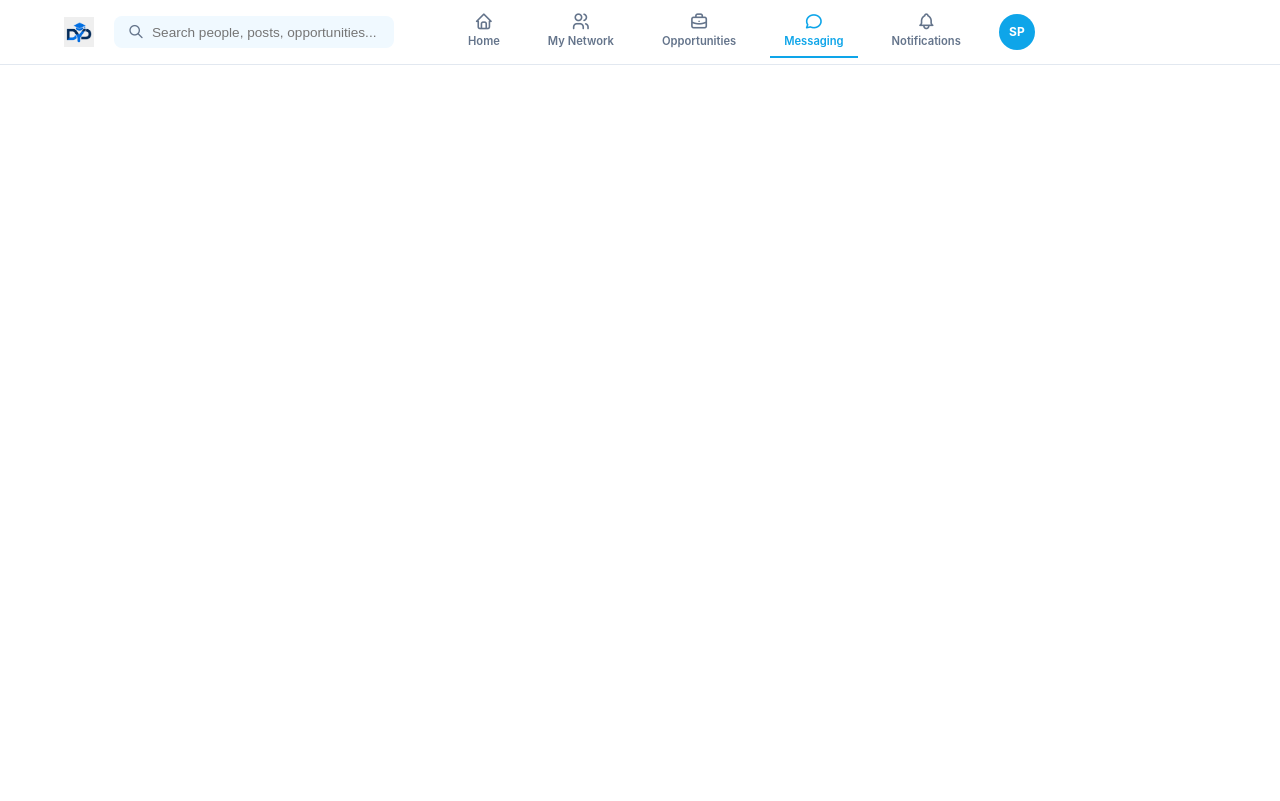
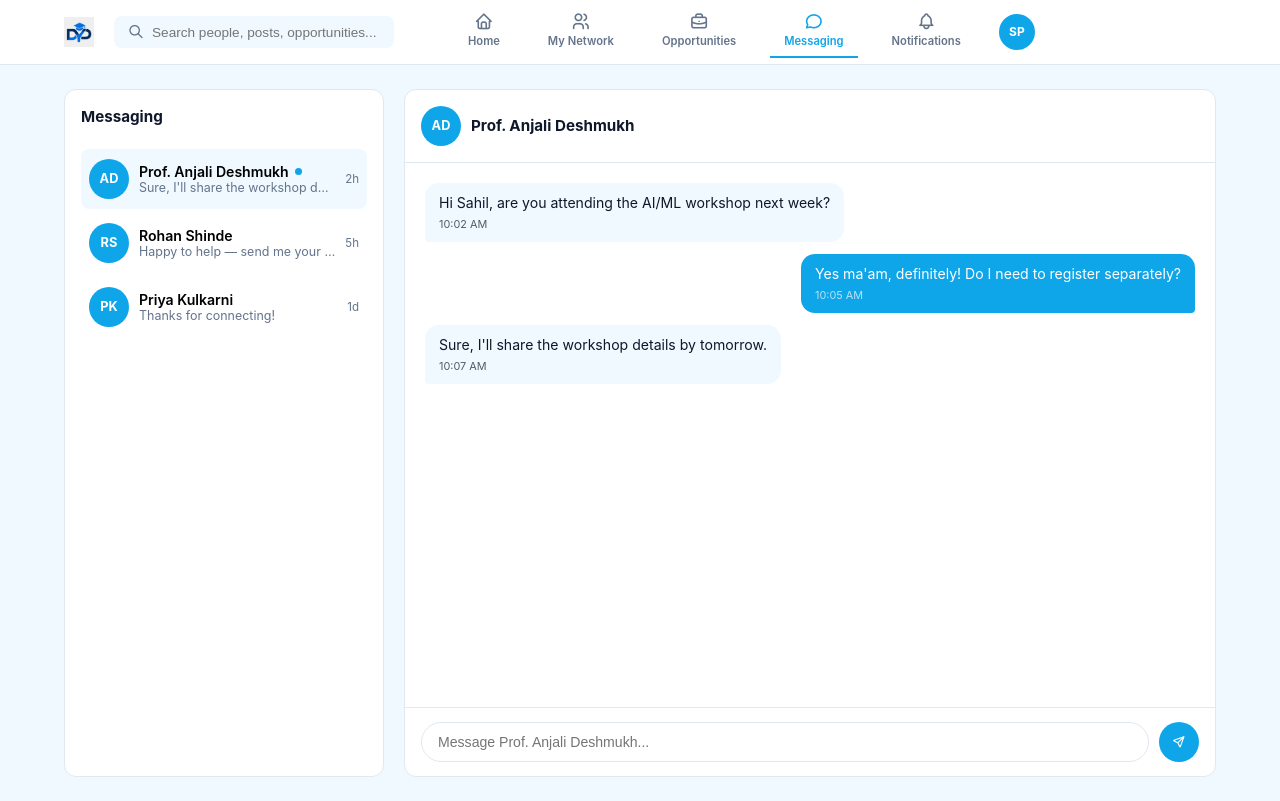
Before and after one commit to Sahilpatil2320/DYPConnect, a React (Vite) app in the folder client/: page /messages in a window 1280 px wide. Built offline with nearby package versions, Linux system fonts and the light colour scheme.

Commit message:
feat: add messages page with conversation list and chat UI

```diff
--- a/client/src/App.jsx
+++ b/client/src/App.jsx
@@ -15,6 +15,7 @@ import { useLocation } from "react-router-dom";
 import DashboardNavbar from "./components/DashboardNavbar";
 import Network from "./pages/Network";
 import Opportunities from "./pages/Opportunities";
+import Messages from "./pages/Messages";
 
 function App() {
     const location = useLocation();
@@ -37,6 +38,7 @@ function App() {
                 <Route path="/dashboard" element={<Dashboard />} />
                 <Route path="/network" element={<Network />} />
                 <Route path="/opportunities" element={<Opportunities />} />
+                <Route path="/messages" element={<Messages />} />
             </Routes>
             {!isDashboardRoute && <Footer />}
         </>
--- /dev/null
+++ b/client/src/pages/Messages.css
@@ -0,0 +1,195 @@
+.messages-page {
+  background: var(--color-bg-soft);
+  padding: 24px 0;
+}
+
+.messages-container {
+  max-width: var(--max-width);
+  margin: 0 auto;
+  padding: 0 24px;
+  display: grid;
+  grid-template-columns: 320px 1fr;
+  gap: 20px;
+  height: calc(100vh - 112px);
+}
+
+.conversation-list {
+  background: white;
+  border: 1px solid var(--color-border);
+  border-radius: 12px;
+  padding: 16px;
+  overflow-y: auto;
+  display: flex;
+  flex-direction: column;
+  gap: 4px;
+}
+
+.conversation-item {
+  display: flex;
+  align-items: center;
+  gap: 10px;
+  padding: 10px 8px;
+  background: none;
+  border-radius: 8px;
+  text-align: left;
+}
+
+.conversation-item:hover {
+  background: var(--color-bg-soft);
+}
+
+.conversation-item-active {
+  background: var(--color-bg-soft);
+}
+
+.conversation-info {
+  flex: 1;
+  min-width: 0;
+}
+
+.conversation-name {
+  font-size: 0.88rem;
+  font-weight: 600;
+  display: flex;
+  align-items: center;
+  gap: 6px;
+  white-space: nowrap;
+  overflow: hidden;
+  text-overflow: ellipsis;
+}
+
+.unread-dot {
+  width: 7px;
+  height: 7px;
+  border-radius: 50%;
+  background: var(--color-primary);
+  flex-shrink: 0;
+}
+
+.conversation-preview {
+  font-size: 0.78rem;
+  color: var(--color-text-muted);
+  white-space: nowrap;
+  overflow: hidden;
+  text-overflow: ellipsis;
+}
+
+.conversation-time {
+  font-size: 0.72rem;
+  color: var(--color-text-muted);
+  flex-shrink: 0;
+}
+
+.chat-window {
+  background: white;
+  border: 1px solid var(--color-border);
+  border-radius: 12px;
+  display: flex;
+  flex-direction: column;
+  overflow: hidden;
+}
+
+.chat-header {
+  display: flex;
+  align-items: center;
+  gap: 10px;
+  padding: 16px;
+  border-bottom: 1px solid var(--color-border);
+}
+
+.chat-header-name {
+  font-weight: 700;
+  font-size: 0.95rem;
+}
+
+.chat-messages {
+  flex: 1;
+  overflow-y: auto;
+  padding: 20px;
+  display: flex;
+  flex-direction: column;
+  gap: 12px;
+}
+
+.chat-bubble-row {
+  display: flex;
+}
+
+.chat-bubble-row-me {
+  justify-content: flex-end;
+}
+
+.chat-bubble {
+  max-width: 65%;
+  padding: 10px 14px;
+  border-radius: 14px;
+  font-size: 0.88rem;
+  line-height: 1.4;
+}
+
+.chat-bubble-them {
+  background: var(--color-bg-soft);
+  border-bottom-left-radius: 4px;
+}
+
+.chat-bubble-me {
+  background: var(--color-primary);
+  color: white;
+  border-bottom-right-radius: 4px;
+}
+
+.chat-bubble-time {
+  display: block;
+  font-size: 0.68rem;
+  margin-top: 4px;
+  opacity: 0.7;
+}
+
+.chat-input-bar {
+  display: flex;
+  gap: 10px;
+  padding: 14px 16px;
+  border-top: 1px solid var(--color-border);
+}
+
+.chat-input-bar input {
+  flex: 1;
+  border: 1px solid var(--color-border);
+  border-radius: 20px;
+  padding: 10px 16px;
+  font-size: 0.88rem;
+  outline: none;
+}
+
+.chat-input-bar input:focus {
+  border-color: var(--color-primary);
+}
+
+.chat-send-btn {
+  width: 40px;
+  height: 40px;
+  border-radius: 50%;
+  background: var(--color-primary);
+  color: white;
+  display: flex;
+  align-items: center;
+  justify-content: center;
+  flex-shrink: 0;
+}
+
+.chat-send-btn:hover {
+  background: var(--color-primary-dark);
+}
+
+@media (max-width: 860px) {
+  .messages-container {
+    grid-template-columns: 1fr;
+    height: auto;
+  }
+  .conversation-list {
+    max-height: 200px;
+  }
+  .chat-window {
+    height: 500px;
+  }
+}
--- /dev/null
+++ b/client/src/pages/Messages.jsx
@@ -0,0 +1,118 @@
+import { useState } from "react";
+import "./Messages.css";
+
+function Messages() {
+  const conversations = [
+    {
+      id: 1,
+      initials: "AD",
+      name: "Prof. Anjali Deshmukh",
+      lastMessage: "Sure, I'll share the workshop details by tomorrow.",
+      time: "2h",
+      unread: true,
+      messages: [
+        { id: 1, from: "them", text: "Hi Sahil, are you attending the AI/ML workshop next week?", time: "10:02 AM" },
+        { id: 2, from: "me", text: "Yes ma'am, definitely! Do I need to register separately?", time: "10:05 AM" },
+        { id: 3, from: "them", text: "Sure, I'll share the workshop details by tomorrow.", time: "10:07 AM" },
+      ],
+    },
+    {
+      id: 2,
+      initials: "RS",
+      name: "Rohan Shinde",
+      lastMessage: "Happy to help — send me your resume whenever ready.",
+      time: "5h",
+      unread: false,
+      messages: [
+        { id: 1, from: "me", text: "Hi Rohan! Saw your post about mentoring — would love some guidance on software roles.", time: "9:10 AM" },
+        { id: 2, from: "them", text: "Of course! Happy to help — send me your resume whenever ready.", time: "9:45 AM" },
+      ],
+    },
+    {
+      id: 3,
+      initials: "PK",
+      name: "Priya Kulkarni",
+      lastMessage: "Thanks for connecting!",
+      time: "1d",
+      unread: false,
+      messages: [
+        { id: 1, from: "them", text: "Thanks for connecting!", time: "Yesterday" },
+      ],
+    },
+  ];
+
+  const [activeId, setActiveId] = useState(conversations[0].id);
+  const [draft, setDraft] = useState("");
+
+  const activeConversation = conversations.find((c) => c.id === activeId);
+
+  const handleSend = (e) => {
+    e.preventDefault();
+    if (!draft.trim()) return;
+    console.log("Sending message:", draft, "to", activeConversation.name);
+    setDraft("");
+    // Real sending comes once backend + real-time (Socket.io) is built
+  };
+
+  return (
+    <div className="messages-page">
+      <div className="messages-container">
+        <aside className="conversation-list">
+          <h4 className="sidebar-heading">Messaging</h4>
+          {conversations.map((conv) => (
+            <button
+              key={conv.id}
+              className={`conversation-item ${activeId === conv.id ? "conversation-item-active" : ""}`}
+              onClick={() => setActiveId(conv.id)}
+            >
+              <div className="post-avatar-small">{conv.initials}</div>
+              <div className="conversation-info">
+                <p className="conversation-name">
+                  {conv.name}
+                  {conv.unread && <span className="unread-dot"></span>}
+                </p>
+                <p className="conversation-preview">{conv.lastMessage}</p>
+              </div>
+              <span className="conversation-time">{conv.time}</span>
+            </button>
+          ))}
+        </aside>
+
+        <main className="chat-window">
+          <div className="chat-header">
+            <div className="post-avatar-small">{activeConversation.initials}</div>
+            <p className="chat-header-name">{activeConversation.name}</p>
+          </div>
+
+          <div className="chat-messages">
+            {activeConversation.messages.map((msg) => (
+              <div
+                key={msg.id}
+                className={`chat-bubble-row ${msg.from === "me" ? "chat-bubble-row-me" : ""}`}
+              >
+                <div className={`chat-bubble ${msg.from === "me" ? "chat-bubble-me" : "chat-bubble-them"}`}>
+                  <p>{msg.text}</p>
+                  <span className="chat-bubble-time">{msg.time}</span>
+                </div>
+              </div>
+            ))}
+          </div>
+
+          <form className="chat-input-bar" onSubmit={handleSend}>
+            <input
+              type="text"
+              placeholder={`Message ${activeConversation.name}...`}
+              value={draft}
+              onChange={(e) => setDraft(e.target.value)}
+            />
+            <button type="submit" className="chat-send-btn" aria-label="Send message">
+              <i className="ti ti-send" aria-hidden="true"></i>
+            </button>
+          </form>
+        </main>
+      </div>
+    </div>
+  );
+}
+
+export default Messages;
```
